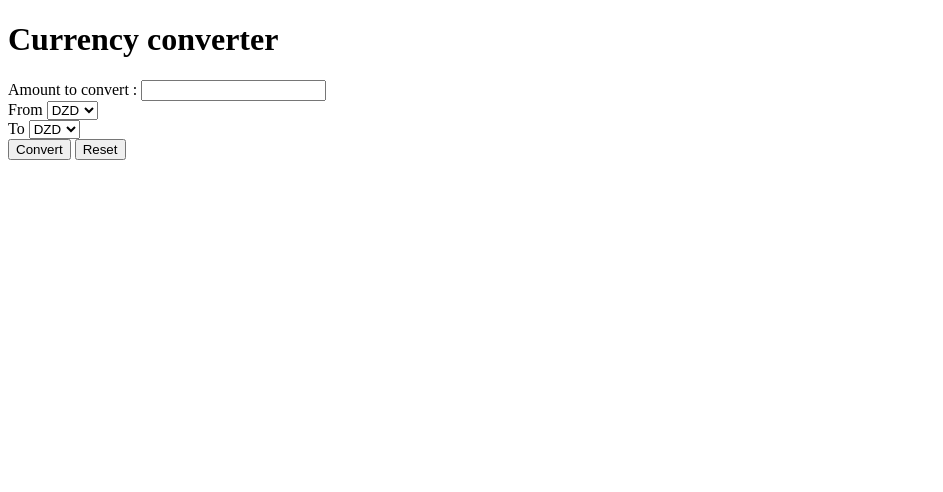
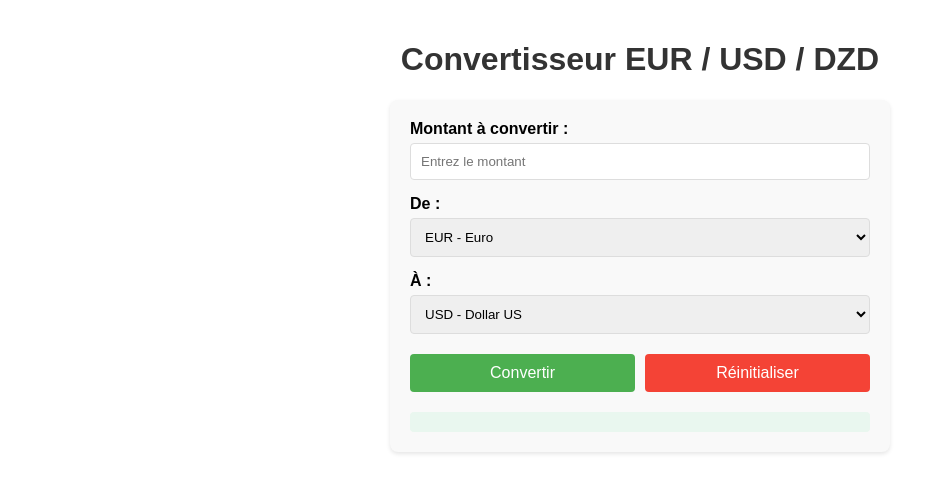
Before and after one commit to fphyton/Dom, a plain HTML site: page index.html in a window 1280 px wide. Shown: the whole page, without its empty margins (0-943 px from the left). Drawn offline with Linux system fonts and the light colour scheme.

Commit message:
Update index.html

```diff
--- a/index.html
+++ b/index.html
@@ -1,52 +1,144 @@
 <!DOCTYPE html>
 <html lang="fr">
-
 <head>
     <meta charset="UTF-8">
     <meta name="viewport" content="width=device-width, initial-scale=1.0">
-    <title>Convertisseur de devises</title>
-    <link rel="stylesheet" href="styles.css">
+    <title>Convertisseur EUR / USD / DZD</title>
+    <style>
+        body {
+            font-family: Arial, sans-serif;
+            max-width: 500px;
+            margin: 0 auto;
+            padding: 20px;
+        }
+        h1 {
+            text-align: center;
+            color: #333;
+        }
+        .converter {
+            background-color: #f9f9f9;
+            padding: 20px;
+            border-radius: 8px;
+            box-shadow: 0 2px 4px rgba(0,0,0,0.1);
+        }
+        .form-group {
+            margin-bottom: 15px;
+        }
+        label {
+            display: block;
+            margin-bottom: 5px;
+            font-weight: bold;
+        }
+        input, select {
+            width: 100%;
+            padding: 10px;
+            border: 1px solid #ddd;
+            border-radius: 4px;
+            box-sizing: border-box;
+        }
+        .buttons {
+            display: flex;
+            gap: 10px;
+            margin-top: 20px;
+        }
+        button {
+            flex: 1;
+            padding: 10px;
+            background-color: #4CAF50;
+            color: white;
+            border: none;
+            border-radius: 4px;
+            cursor: pointer;
+            font-size: 16px;
+        }
+        button.reset {
+            background-color: #f44336;
+        }
+        button:hover {
+            opacity: 0.9;
+        }
+        #result {
+            margin-top: 20px;
+            padding: 10px;
+            background-color: #e9f7ef;
+            border-radius: 4px;
+            text-align: center;
+            font-weight: bold;
+        }
+    </style>
 </head>
+<body>
+    <h1>Convertisseur EUR / USD / DZD</h1>
 
-<body>
-
-    <div class="container">
-        <div class="header">
-            <h1>Currency converter</h1>
+    <div class="converter">
+        <div class="form-group">
+            <label for="amount">Montant à convertir :</label>
+            <input type="number" id="amount" placeholder="Entrez le montant">
         </div>
 
-        <div class="card">
-            <label for="amount">Amount to convert :</label>
-            <input type="number" id="amount" placeholder="">
-
-            <div class="currency-container">
-                <div>
-                    <label for="from">From</label>
+        <div class="form-group">
+            <label for="from">De :</label>
             <select id="from">
-                        <option value="DZD">DZD</option>
-                        <option value="USD">USD</option>
-                        <option value="EUR">EUR</option>
+                <option value="EUR">EUR - Euro</option>
+                <option value="USD">USD - Dollar US</option>
+                <option value="DZD">DZD - Dinar Algérien</option>
             </select>
         </div>
 
-                <div>
-                    <label for="to">To</label>
+        <div class="form-group">
+            <label for="to">À :</label>
             <select id="to">
-                        <option value="DZD">DZD</option>
-                        <option value="USD">USD</option>
-                        <option value="EUR">EUR</option>
+                <option value="USD">USD - Dollar US</option>
+                <option value="EUR">EUR - Euro</option>
+                <option value="DZD">DZD - Dinar Algérien</option>
             </select>
-                </div>
         </div>
 
         <div class="buttons">
-                <button class="convert" onclick="convert()">Convert</button>
-                <button class="reset" onclick="reset()">Reset</button>
-            </div>
-        </div>
+            <button type="button" id="convert">Convertir</button>
+            <button type="button" id="reset" class="reset">Réinitialiser</button>
         </div>
 
-    <script src="script.js"></script>
+        <div id="result"></div>
+    </div>
+
+    <script>
+        // Taux de change (approximatifs)
+        const exchangeRates = {
+            "EUR": { "USD": 1.08, "DZD": 145 },
+            "USD": { "EUR": 0.93, "DZD": 134 },
+            "DZD": { "EUR": 0.0069, "USD": 0.0075 }
+        };
+
+        document.getElementById("convert").addEventListener("click", function() {
+            const amount = parseFloat(document.getElementById("amount").value);
+            const fromCurrency = document.getElementById("from").value;
+            const toCurrency = document.getElementById("to").value;
+
+            if (isNaN(amount)) {
+                alert("Veuillez entrer un montant valide !");
+                return;
+            }
+
+            if (fromCurrency === toCurrency) {
+                document.getElementById("result").textContent =
+                    `Le montant reste le même : ${amount.toFixed(2)} ${toCurrency}`;
+                return;
+            }
+
+            const rate = exchangeRates[fromCurrency][toCurrency];
+            const convertedAmount = amount * rate;
+
+            document.getElementById("result").textContent =
+                `${amount.toFixed(2)} ${fromCurrency} = ${convertedAmount.toFixed(2)} ${toCurrency}`;
+        });
+
+        document.getElementById("reset").addEventListener("click", function() {
+            document.getElementById("amount").value = "";
+            document.getElementById("from").value = "EUR";
+            document.getElementById("to").value = "USD";
+            document.getElementById("result").textContent = "";
+        });
+    </script>
 </body>
-
 </html>
```
Lines whose indentation alone changed are shown as unchanged.
